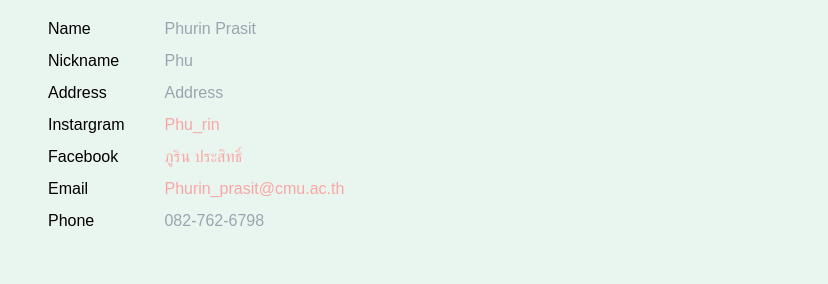
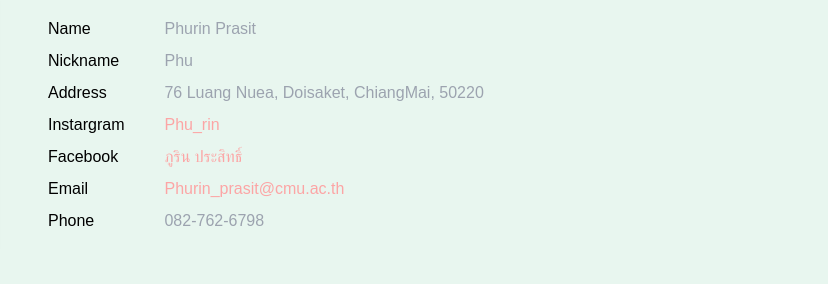
Before and after one commit to cpe-cmu-261207/lab-01-phurin2644, a plain HTML site: page contact.html in a window 1280 px wide. Shown: the part 183-467 px from the top of the page, 452-1280 px from the left. Drawn offline with nearby package versions, Linux system fonts and the light colour scheme; a web font is replaced by a local one.

Commit message:
add address

```diff
--- a/contact.html
+++ b/contact.html
@@ -88,7 +88,7 @@
           <div class="space-y-2 text-gray-400">
             <p>Phurin Prasit</p>
             <p>Phu</p>
-            <p>Address</p>
+            <p>76 Luang Nuea, Doisaket, ChiangMai, 50220</p>
             <p class="text-red-300 hover:text-red-500 transform hover:scale-110"><a href="https://www.instagram.com/phu_rin/" target="_blank">Phu_rin</a></p>
             <p class="text-red-300 hover:text-red-500 transform hover:scale-110"><a href="https://www.facebook.com/profile.php?id=100001132300093"  target="_blank">ภูริน ประสิทธิ์</a></p>
             <p class="text-red-300 hover:text-red-500 transform hover:scale-110"><a href="mailto: Phurin_prasit@cmu.ac.th">Phurin_prasit@cmu.ac.th</a></p>
```
